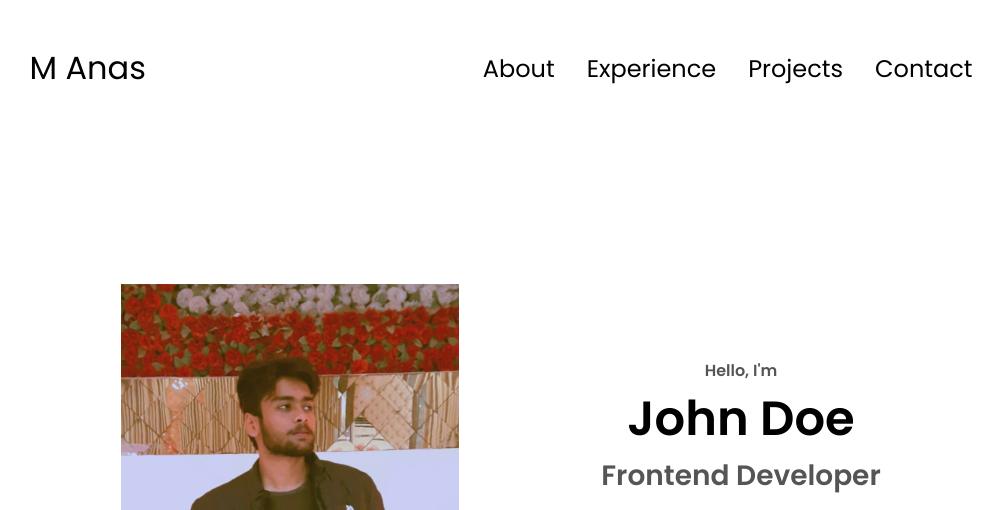
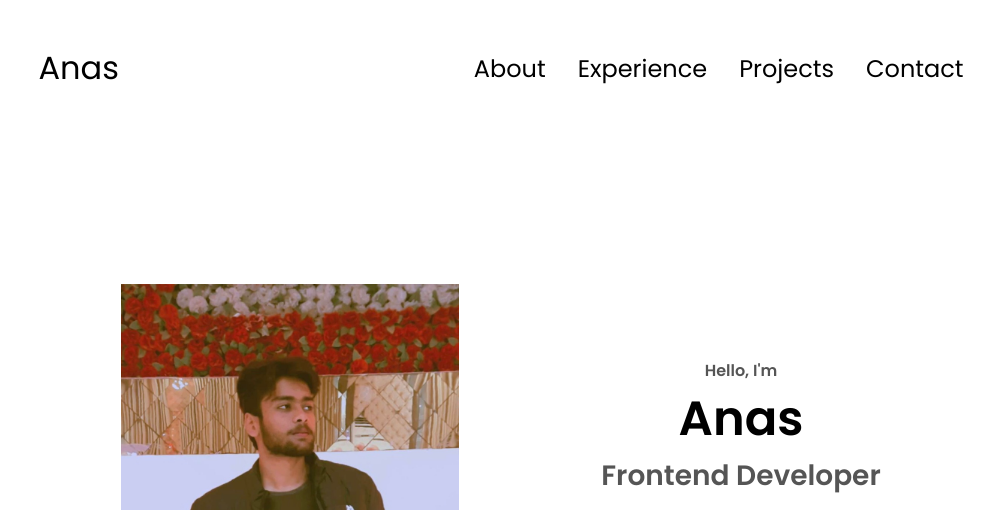
Before and after one commit to moxdanas/Anas-Portfolio, a plain HTML site: page index.html in a window 1280 px wide. Shown: the top 510 px of the page, without its empty margins (139-1142 px from the left). Drawn offline with Linux system fonts and the light colour scheme.

Commit message:
Update index.html

```diff
--- a/index.html
+++ b/index.html
@@ -10,7 +10,7 @@
   </head>
   <body>
     <nav id="desktop-nav">
-      <div class="logo">M Anas</div>
+      <div class="logo"> Anas</div>
       <div>
         <ul class="nav-links">
           <li><a href="#about">About</a></li>
@@ -43,7 +43,7 @@
       </div>
       <div class="section__text">
         <p class="section__text__p1">Hello, I'm</p>
-        <h1 class="title">John Doe</h1>
+        <h1 class="title"> Anas</h1>
         <p class="section__text__p2">Frontend Developer</p>
         <div class="btn-container">
           <button
```
